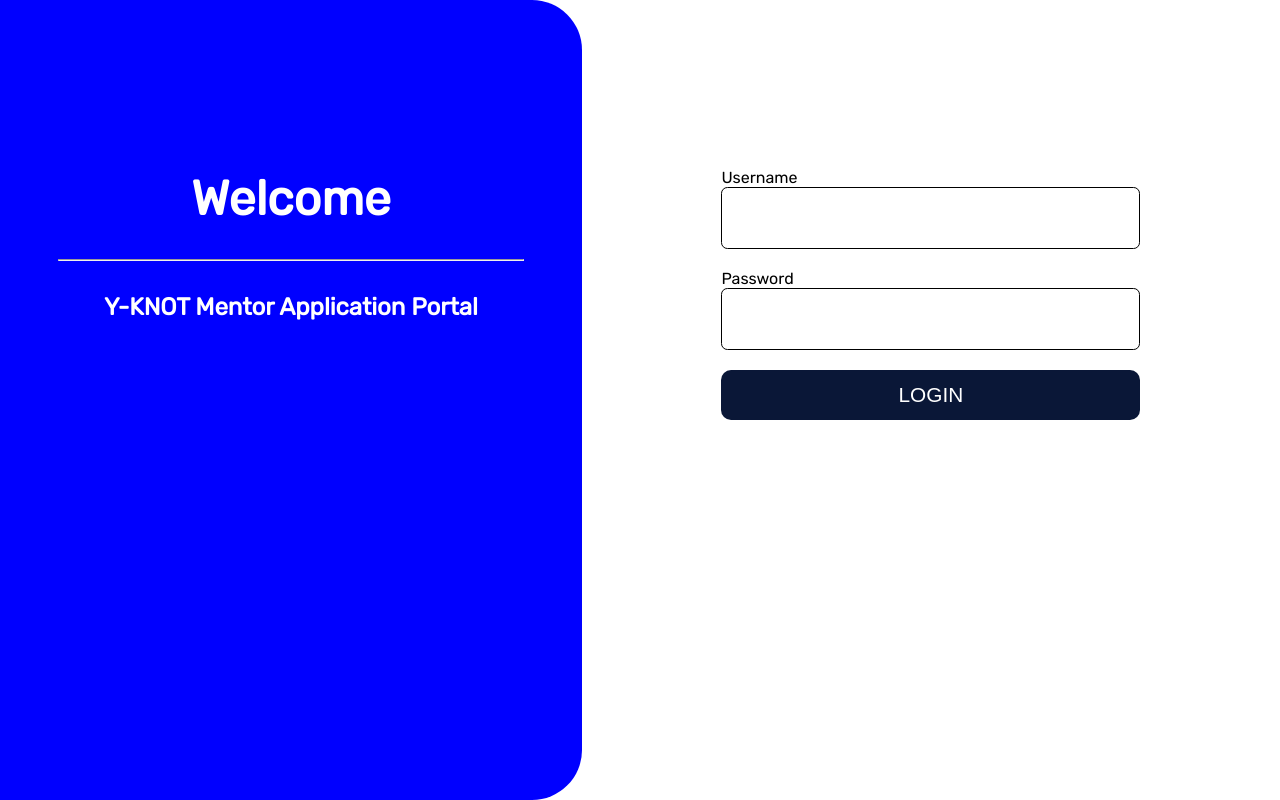
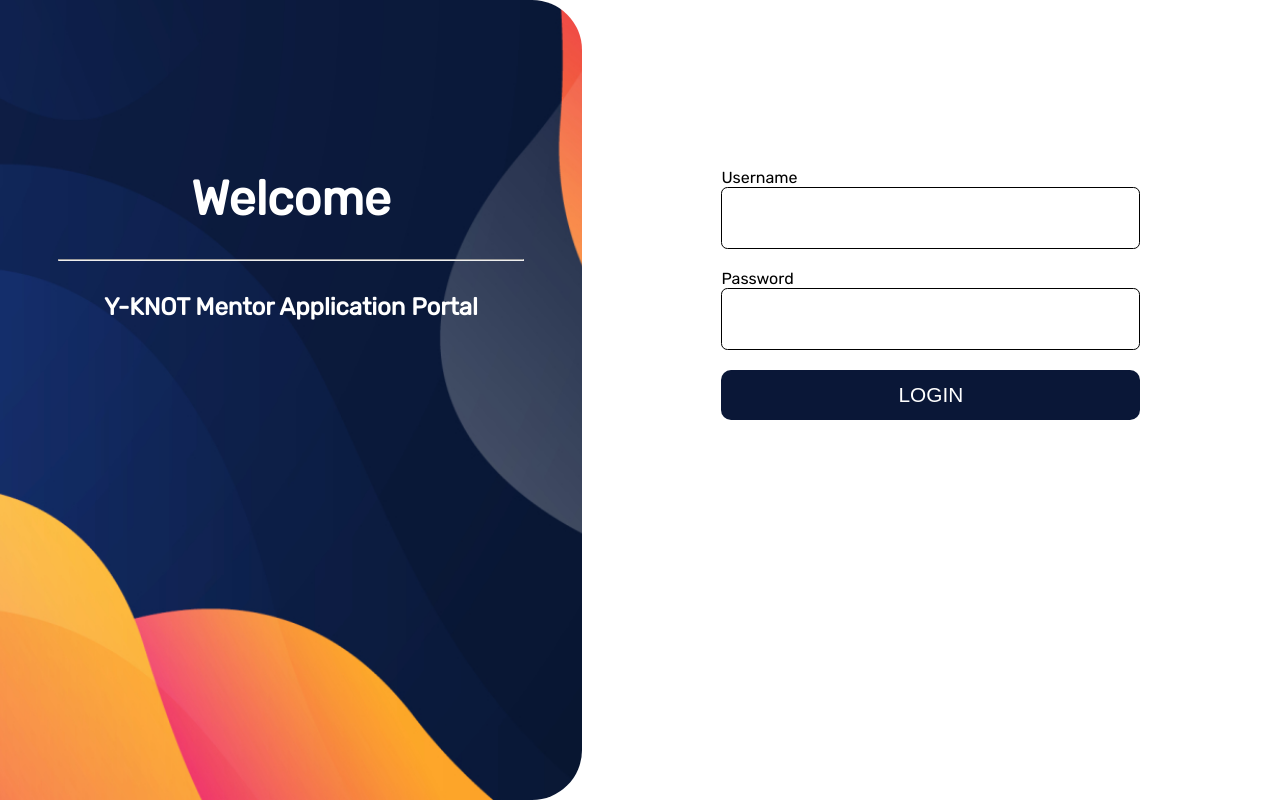
Before and after one commit to Hack4ImpactFall2021/y-knot, a React (Create React App) app: page / in a window 1280 px wide. Built offline with nearby package versions, Linux system fonts and the light colour scheme.

Commit message:
background added

```diff
--- a/src/LoginPage/Login.css
+++ b/src/LoginPage/Login.css
@@ -10,9 +10,10 @@
 
 /* Left Side */
 .login-page-left {
-  /* flex-grow: 1; */
   color: white;
-  background-color: blue;
+  /* background-color: blue; */
+  background: url('bg.jpg') no-repeat center ;;
+  background-size: cover;
   width: 50%;
   border-radius: 0 50px 50px 0;
 
```
Also changed, not shown: src/LoginPage/bg.jpg (added).
